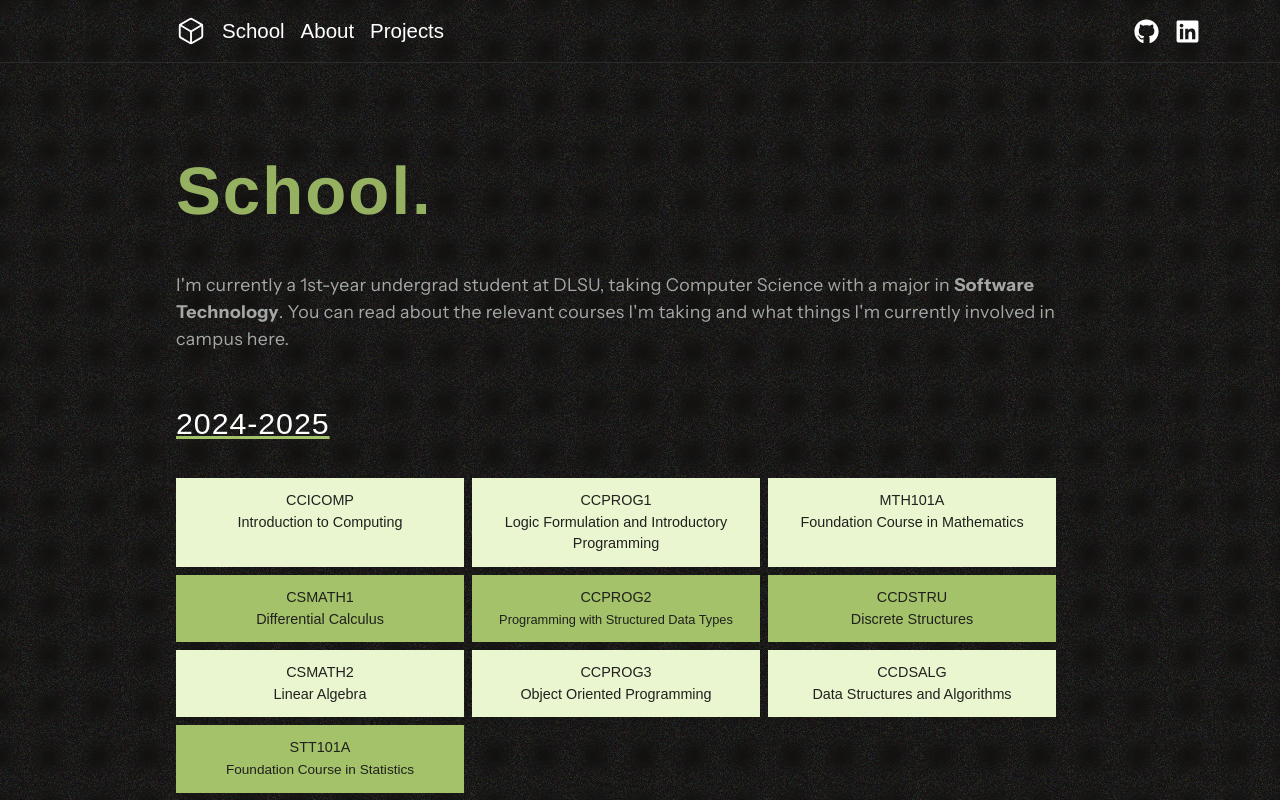
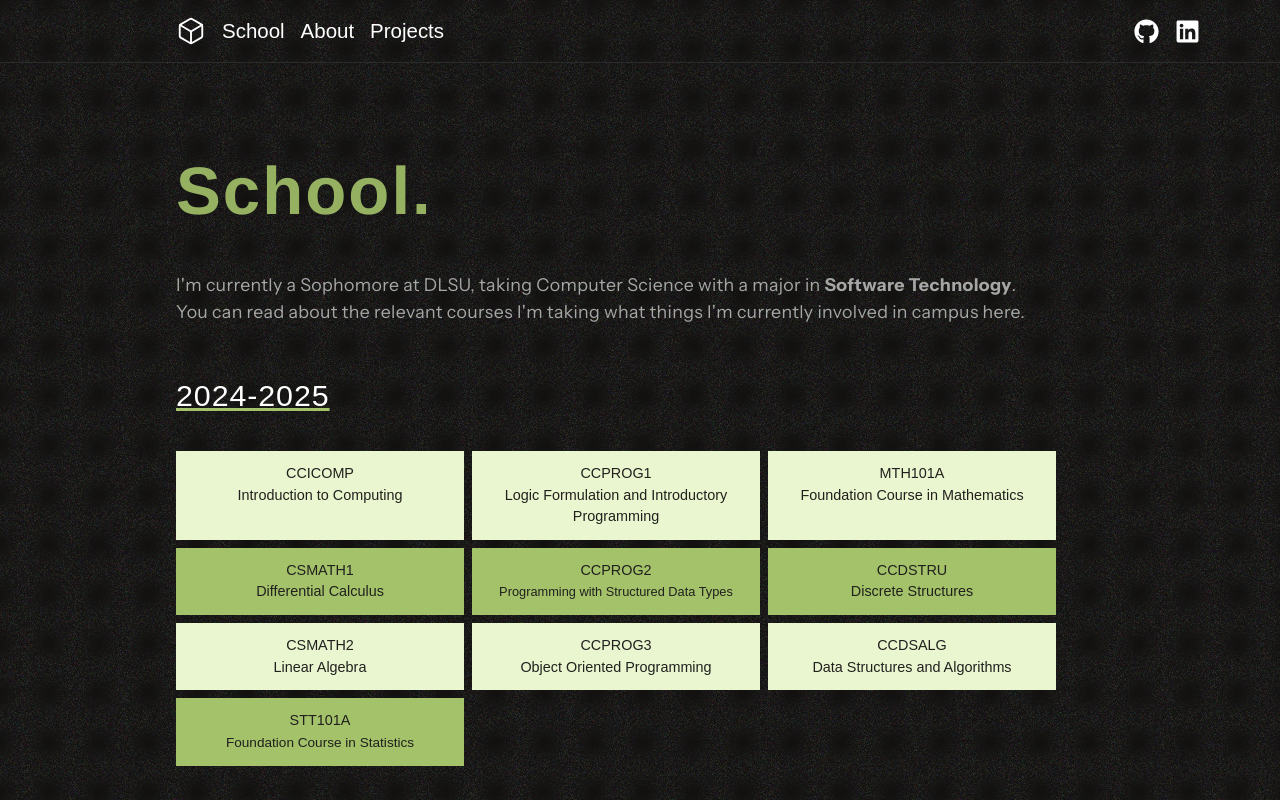
Before and after one commit to angele34/personal-website, a Next.js app: page /school in a window 1280 px wide. Shown: the top 800 px of the page. Built offline with nearby package versions, Linux system fonts and the light colour scheme; a web font is replaced by a local one.

Commit message:
Update description in School component and adjust padding

```diff
--- a/src/app/school/page.tsx
+++ b/src/app/school/page.tsx
@@ -30,9 +30,9 @@ export default function School() {
             </div>
 
             {/* Description */}
-            <div className="pl-4">
+            <div className="pl-4 pr-8">
               <p className=' text-content-color font-instrument_sans font-normal xxs:text-p-xxs xs:text-p-xs sm:text-p-sm md:text-p-md lg:text-p-lg xl:text-p-lg 2xl:text-p-2xl mb-4 md:mb-6 tracking-wider'>
-                I&apos;m currently a 1st-year undergrad student at DLSU, taking Computer Science with a major in <span className="font-semibold">Software Technology</span>. You can read about the relevant courses I&apos;m taking and what things I&apos;m currently involved in campus here.
+                I&apos;m currently a Sophomore at DLSU, taking Computer Science with a major in <span className="font-semibold">Software Technology</span>. You can read about the relevant courses I&apos;m taking  what things I&apos;m currently involved in campus here.
               </p>
             </div>
 
```
